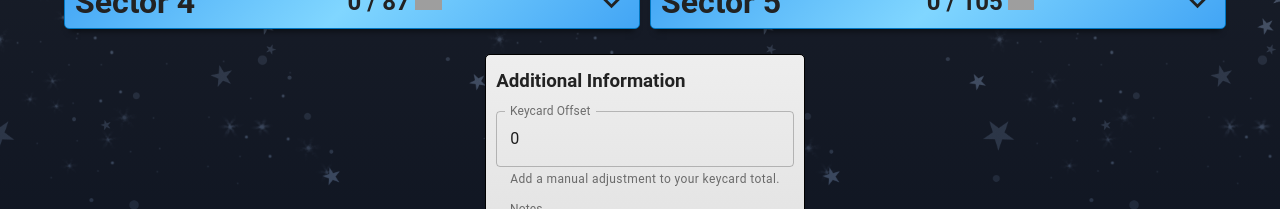
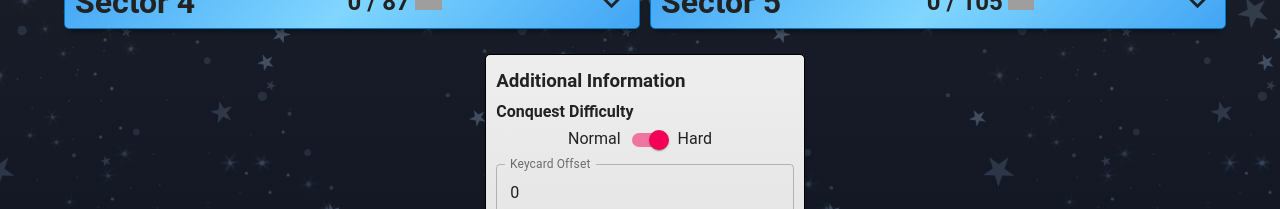
Before and after one commit to jordanmarchetto/swgoh-conquest-progress, a React (Create React App) app: page / in a window 1280 px wide. Shown: the part 533-742 px from the top of the page. Built offline with nearby package versions, Linux system fonts and the light colour scheme; grey boxes are pictures that could not be loaded.

Commit message:
implement normal difficulty

```diff
--- a/src/components/Main/ProgressTracker/ProgressTracker.js
+++ b/src/components/Main/ProgressTracker/ProgressTracker.js
@@ -7,7 +7,7 @@
 import React, { Component } from 'react';
 import ChestProgress from './ChestProgress';
 import SectorPanel from './SectorPanel';
-import { TextField } from '@material-ui/core';
+import { FormGroup, FormControlLabel, Switch, TextField } from '@material-ui/core';
 //css:
 import '../../../css/ProgressTracker.css';
 //images:
@@ -141,21 +141,28 @@ class ProgressTracker extends Component {
                 { id: "79", type: "boss", mode: "normal", title: "Recovery Expert", description: "Recover at least 300,000 points of Health", goal: "1", tags: [], sector: "5", active: "true" },
             ],
             chests: [
-                { id: "0", description: "Hard-01", keycards_needed: "65", icon: img_crate_01, rewards: [{ item_name: "Commander Ahsoka Tano", quantity: 25, icon: img_shard_commander_ahsoka_tano }, { item_name: "Razor Crest", quantity: 20, icon: img_shard_razor_crest },] },
-                { id: "1", description: "Hard-02", keycards_needed: "120", icon: img_crate_02, rewards: [{ item_name: "Commander Ahsoka Tano", quantity: 30, icon: img_shard_commander_ahsoka_tano }, { item_name: "Razor Crest", quantity: 24, icon: img_shard_razor_crest },] },
-                { id: "2", description: "Hard-03", keycards_needed: "155", icon: img_crate_03, rewards: [{ item_name: "Commander Ahsoka Tano", quantity: 35, icon: img_shard_commander_ahsoka_tano }, { item_name: "Razor Crest", quantity: 28, icon: img_shard_razor_crest },] },
-                { id: "3", description: "Hard-04", keycards_needed: "255", icon: img_crate_04, rewards: [{ item_name: "Commander Ahsoka Tano", quantity: 40, icon: img_shard_commander_ahsoka_tano }, { item_name: "Razor Crest", quantity: 32, icon: img_shard_razor_crest },] },
-                { id: "4", description: "Hard-05", keycards_needed: "290", icon: img_crate_05, rewards: [{ item_name: "Commander Ahsoka Tano", quantity: 50, icon: img_shard_commander_ahsoka_tano }, { item_name: "Razor Crest", quantity: 36, icon: img_shard_razor_crest },] },
-                { id: "5", description: "Hard-06", keycards_needed: "360", icon: img_crate_06, rewards: [{ item_name: "Commander Ahsoka Tano", quantity: 65, icon: img_shard_commander_ahsoka_tano }, { item_name: "Razor Crest", quantity: 40, icon: img_shard_razor_crest },] },
-                { id: "6", description: "Hard-07", keycards_needed: "425", icon: img_crate_07, rewards: [{ item_name: "Commander Ahsoka Tano", quantity: 90, icon: img_shard_commander_ahsoka_tano }, { item_name: "Razor Crest", quantity: 44, icon: img_shard_razor_crest },] },
+                { id: "0", description: "Hard-01", mode: "hard", keycards_needed: "65", icon: img_crate_01, rewards: [{ item_name: "Commander Ahsoka Tano", quantity: 25, icon: img_shard_commander_ahsoka_tano }, { item_name: "Razor Crest", quantity: 20, icon: img_shard_razor_crest },] },
+                { id: "1", description: "Normal-01", mode: "normal", keycards_needed: "65", icon: img_crate_01, rewards: [{ item_name: "Commander Ahsoka Tano", quantity: 0, icon: img_shard_commander_ahsoka_tano }] },
+                { id: "2", description: "Hard-02", mode: "hard", keycards_needed: "120", icon: img_crate_02, rewards: [{ item_name: "Commander Ahsoka Tano", quantity: 30, icon: img_shard_commander_ahsoka_tano }, { item_name: "Razor Crest", quantity: 24, icon: img_shard_razor_crest },] },
+                { id: "3", description: "Normal-02", mode: "normal", keycards_needed: "120", icon: img_crate_02, rewards: [{ item_name: "Commander Ahsoka Tano", quantity: 0, icon: img_shard_commander_ahsoka_tano }] },
+                { id: "4", description: "Hard-03", mode: "hard", keycards_needed: "155", icon: img_crate_03, rewards: [{ item_name: "Commander Ahsoka Tano", quantity: 35, icon: img_shard_commander_ahsoka_tano }, { item_name: "Razor Crest", quantity: 28, icon: img_shard_razor_crest },] },
+                { id: "5", description: "Normal-03", mode: "normal", keycards_needed: "155", icon: img_crate_03, rewards: [{ item_name: "Commander Ahsoka Tano", quantity: 5, icon: img_shard_commander_ahsoka_tano }] },
+                { id: "6", description: "Hard-04", mode: "hard", keycards_needed: "255", icon: img_crate_04, rewards: [{ item_name: "Commander Ahsoka Tano", quantity: 40, icon: img_shard_commander_ahsoka_tano }, { item_name: "Razor Crest", quantity: 32, icon: img_shard_razor_crest },] },
+                { id: "7", description: "Normal-04", mode: "normal", keycards_needed: "255", icon: img_crate_04, rewards: [{ item_name: "Commander Ahsoka Tano", quantity: 10, icon: img_shard_commander_ahsoka_tano }] },
+                { id: "8", description: "Hard-05", mode: "hard", keycards_needed: "290", icon: img_crate_05, rewards: [{ item_name: "Commander Ahsoka Tano", quantity: 50, icon: img_shard_commander_ahsoka_tano }, { item_name: "Razor Crest", quantity: 36, icon: img_shard_razor_crest },] },
+                { id: "9", description: "Normal-05", mode: "normal", keycards_needed: "290", icon: img_crate_05, rewards: [{ item_name: "Commander Ahsoka Tano", quantity: 15, icon: img_shard_commander_ahsoka_tano }] },
+                { id: "10", description: "Hard-06", mode: "hard", keycards_needed: "360", icon: img_crate_06, rewards: [{ item_name: "Commander Ahsoka Tano", quantity: 65, icon: img_shard_commander_ahsoka_tano }, { item_name: "Razor Crest", quantity: 40, icon: img_shard_razor_crest },] },
+                { id: "11", description: "Normal-06", mode: "normal", keycards_needed: "360", icon: img_crate_06, rewards: [{ item_name: "Commander Ahsoka Tano", quantity: 20, icon: img_shard_commander_ahsoka_tano }] },
+                { id: "12", description: "Hard-07", mode: "hard", keycards_needed: "425", icon: img_crate_07, rewards: [{ item_name: "Commander Ahsoka Tano", quantity: 90, icon: img_shard_commander_ahsoka_tano }, { item_name: "Razor Crest", quantity: 44, icon: img_shard_razor_crest },] },
+                { id: "13", description: "Normal-07", mode: "normal", keycards_needed: "425", icon: img_crate_07, rewards: [{ item_name: "Commander Ahsoka Tano", quantity: 25, icon: img_shard_commander_ahsoka_tano }] },
             ],
             sectors: [
                 { id: "0", title: "Event Feats", type: "event", feats: [], keycards_each: "9" },
                 { id: "1", title: "Sector 1", type: "sector", feats: [], keycards_each: "5", num_battles: "13", boss_feat_keycards: "3", boss_team: { description: "Padme", icon: icon_character_padme } },
-                { id: "2", title: "Sector 2", type: "sector", feats: [], keycards_each: "5", num_battles: "13", boss_feat_keycards: "3", boss_team: { description: "GAS", icon: icon_character_gas  } },
-                { id: "3", title: "Sector 3", type: "sector", feats: [], keycards_each: "10", num_battles: "13", boss_feat_keycards: "4", boss_team: { description: "SEE", icon: icon_character_see  } },
-                { id: "4", title: "Sector 4", type: "sector", feats: [], keycards_each: "10", num_battles: "13", boss_feat_keycards: "5", boss_team: { description: "GLRey", icon: icon_character_rey  } },
-                { id: "5", title: "Sector 5", type: "sector", feats: [], keycards_each: "15", num_battles: "13", boss_feat_keycards: "6", boss_team: { description: "SLKR", icon: icon_character_slkr  } },
+                { id: "2", title: "Sector 2", type: "sector", feats: [], keycards_each: "5", num_battles: "13", boss_feat_keycards: "3", boss_team: { description: "GAS", icon: icon_character_gas } },
+                { id: "3", title: "Sector 3", type: "sector", feats: [], keycards_each: "10", num_battles: "13", boss_feat_keycards: "4", boss_team: { description: "SEE", icon: icon_character_see } },
+                { id: "4", title: "Sector 4", type: "sector", feats: [], keycards_each: "10", num_battles: "13", boss_feat_keycards: "5", boss_team: { description: "GLRey", icon: icon_character_rey } },
+                { id: "5", title: "Sector 5", type: "sector", feats: [], keycards_each: "15", num_battles: "13", boss_feat_keycards: "6", boss_team: { description: "SLKR", icon: icon_character_slkr } },
             ]
         };
 
@@ -236,7 +243,7 @@ class ProgressTracker extends Component {
         progress.keycards = keycard_count;
 
         //figure out what chest we're on
-        const chests = this.state.conquest_template.chests;
+        const chests = this.state.conquest_template.chests.filter(c => c.mode === progress.mode);
         let active_chest = false;
         let prev_chest_max = 0; //track the last chest, so we can come up with more meaningful chest %
         let prev_chest = { keycards_needed: 0 }; //in ChestProgress, we'll do keycards/keycards_needed, and we want it to be for the current chest
@@ -281,6 +288,19 @@ class ProgressTracker extends Component {
             const progress_item = progress.feats.filter(feat => feat.id === id);
             return progress_item[0] ? progress_item[0] : {};
         }
+    }
+
+    //updates just the difficulty field of our progress
+    updateConquestMode = (e) => {
+        let progress = this.state.progress;
+        //default to normal
+        const current_mode = progress.mode?progress.mode:"normal";
+        //assign it to the reverse
+        progress.mode = current_mode === "normal"?"hard":"normal";
+        //push to state
+        this.updateStateAndLocalStorage({progress: progress});
+        this.findActiveFeats();
+        this.calculateKeycards();
     }
 
     //handler for changing the keycard offset
@@ -421,10 +441,21 @@ class ProgressTracker extends Component {
                     progress: {JSON.stringify(progress)}
                     <br />
                 </div>
-                <ChestProgress keycards={progress.keycards} active_chest={active_chest} prev_chest_max={prev_chest_max} end_date={end_date}/>
+                <ChestProgress keycards={progress.keycards} active_chest={active_chest} prev_chest_max={prev_chest_max} end_date={end_date} />
                 {sectors}
                 <div className="extra-fields">
+                    <FormGroup>
                         <h3>Additional Information</h3>
+                        <div className="mode-changer">
+                            <strong>Conquest Difficulty</strong>
+                            <div className="mode-wrapper">
+                            <span>Normal</span>
+                            <FormControlLabel
+                                control={<Switch checked={progress.mode === "hard"} onChange={this.updateConquestMode} />}
+                            />
+                            <span>Hard</span>
+                            </div>
+                        </div>
                         <TextField
                             id="keycard_offset"
                             label="Keycard Offset"
@@ -455,6 +486,8 @@ class ProgressTracker extends Component {
                             }}
                             variant="outlined"
                         />
+                    </FormGroup>
+
                 </div>
             </div>
         )
--- a/src/css/ProgressTracker.css
+++ b/src/css/ProgressTracker.css
@@ -23,6 +23,28 @@
 
 .extra-fields h3 {
     margin-top: 0px;
+    margin-bottom: 0px;
+}
+
+.extra-fields .mode-changer {
+    margin-top: 10px;
+    margin-bottom: 5px;
+}
+
+.extra-fields .mode-changer strong {
+    margin-right: 5px;
+}
+
+.extra-fields .mode-wrapper {
+    text-align: center;
+}
+
+.extra-fields .mode-wrapper label {
+    margin-right: 0px;
+}
+
+.extra-fields .mode-wrapper>span {
+    margin-right: 10px;
 }
 
 /** END GENERAL **/
@@ -109,7 +131,8 @@
 .sector-panel .panel-heading {
     display: flex;
     justify-content: space-between;
-    align-items: center;;
+    align-items: center;
+    ;
     padding: 10px 0px;
 }
 
@@ -118,7 +141,8 @@
     margin: 0px;
     display: inline-block;
 }
-.sector-panel .panel-heading .sector-keycard-icon{
+
+.sector-panel .panel-heading .sector-keycard-icon {
     max-height: 20px;
     margin-left: 5px;
 }
@@ -133,9 +157,11 @@
     margin-bottom: 10px;
     padding: 10px;
 }
-.feat-wrapper h2{
+
+.feat-wrapper h2 {
     margin: 0px;
 }
+
 .feat-wrapper.feat-complete {
     border-color: rgb(253 217 38);
     background: rgba(255, 255, 255, .3);
@@ -202,15 +228,17 @@
     text-decoration: underline;
 }
 
-.feat-number-input{
+.feat-number-input {
     max-width: 70px;
     margin-right: 10px;
 }
+
 .feat-progress-controls {
     display: flex;
     justify-content: space-between;
 }
-.feat-number-input + .big-slash{
+
+.feat-number-input+.big-slash {
     margin-left: 10px;
 }
 
@@ -320,17 +348,20 @@
 .sector-boss-wrapper {
     padding: 10px;
 }
-.sector-boss-wrapper .boss-icon{
+
+.sector-boss-wrapper .boss-icon {
     max-width: 66px;
 }
 
 .sector-boss-wrapper .star-selector img:hover {
     cursor: pointer;
 }
-.boss-keycard-icon{
+
+.boss-keycard-icon {
     max-height: 20px;
 }
-.boss-feat-keycard-icon{
+
+.boss-feat-keycard-icon {
     max-height: 15px;
 }
 
```
Lines whose indentation alone changed are shown as unchanged.
